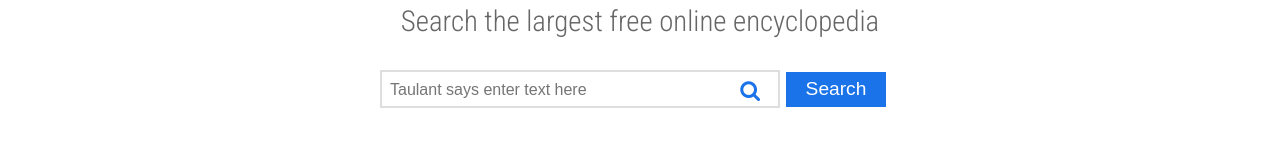
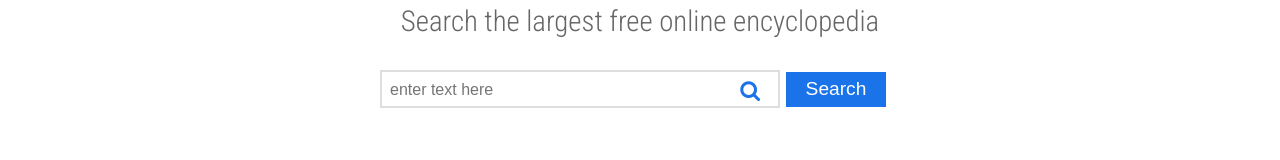
Before and after one commit to shametaj/search, a plain HTML site: page index.html in a window 1280 px wide. Shown: the part 207-367 px from the top of the page. Drawn offline with nearby package versions, Linux system fonts and the light colour scheme.

Commit message:
Update index.html

```diff
--- a/index.html
+++ b/index.html
@@ -27,7 +27,7 @@
   <div class="search-container">
     <form>
       <span class="fa fa-search fa-lg"></span>
-      <input type="search" class="text" placeholder="Taulant says enter text here">
+      <input type="search" class="text" placeholder="enter text here">
       <input type="button" value="Search" class="btn search-btn">
     </form>
   </div><br><br>
```
